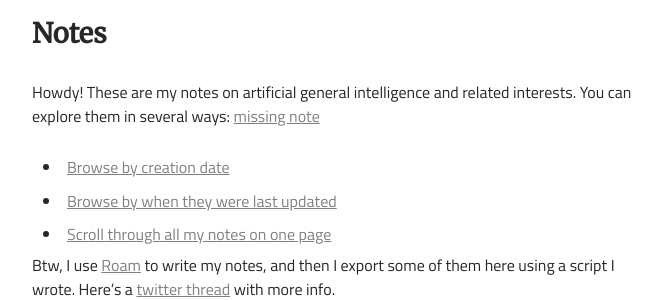
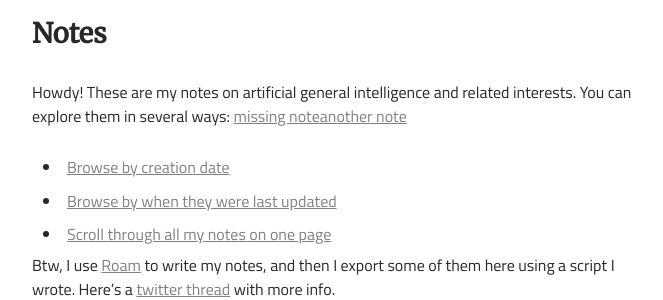
Before and after one commit to dela3499/dela3499.github.io, a Jekyll site: the page built from notes/index.md, in a window 1280 px wide. Shown: the part 173-473 px from the top of the page, without its empty margins (308-971 px from the left). Built offline with Jekyll 4.4.1, drawn with Linux system fonts in a browser that asks for light colours.

Commit message:
"automated: updated note hashes"

```diff
--- a/notes/index.md
+++ b/notes/index.md
@@ -12,7 +12,7 @@ title: Notes
 
 
 
-Howdy! These are my notes on artificial general intelligence and related interests. You can explore them in several ways: [missing note](missing-note){:target="_blank"}
+Howdy! These are my notes on artificial general intelligence and related interests. You can explore them in several ways: [missing note](missing-note){:target="_blank"}[another note](another-note){:target="_blank"}
 
 - [Browse by creation date](https://carlosd.org/notes/created)
 - [Browse by when they were last updated](https://carlosd.org/notes/updated)
```
Also changed, not shown: notes/all.md (+1 -1 lines).
